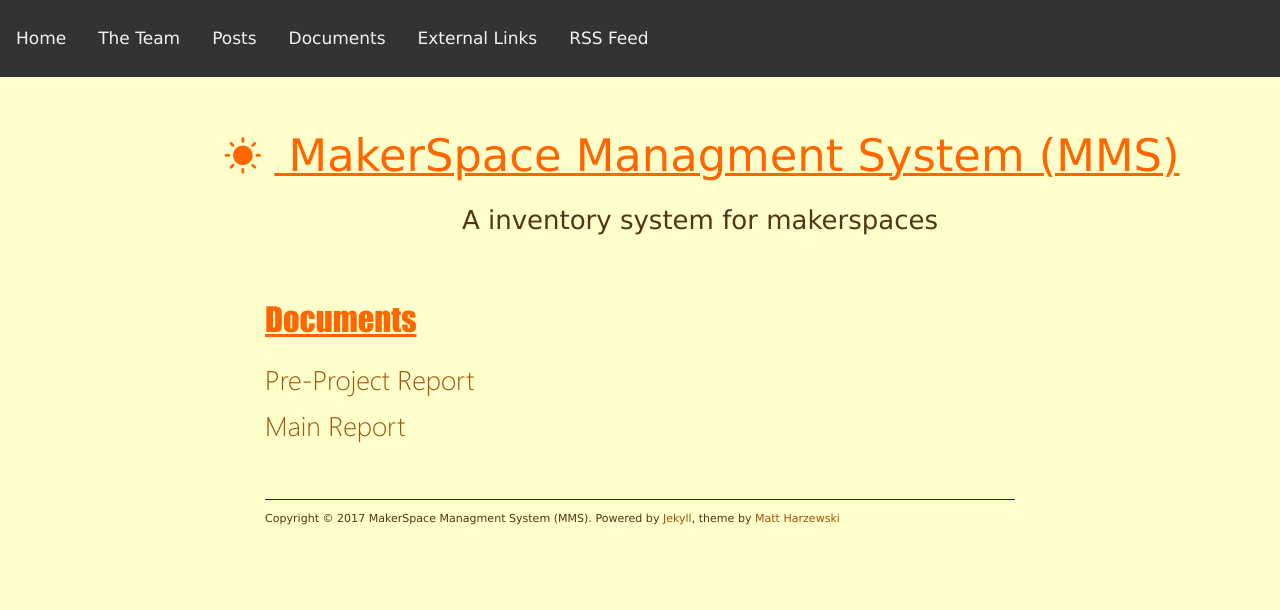
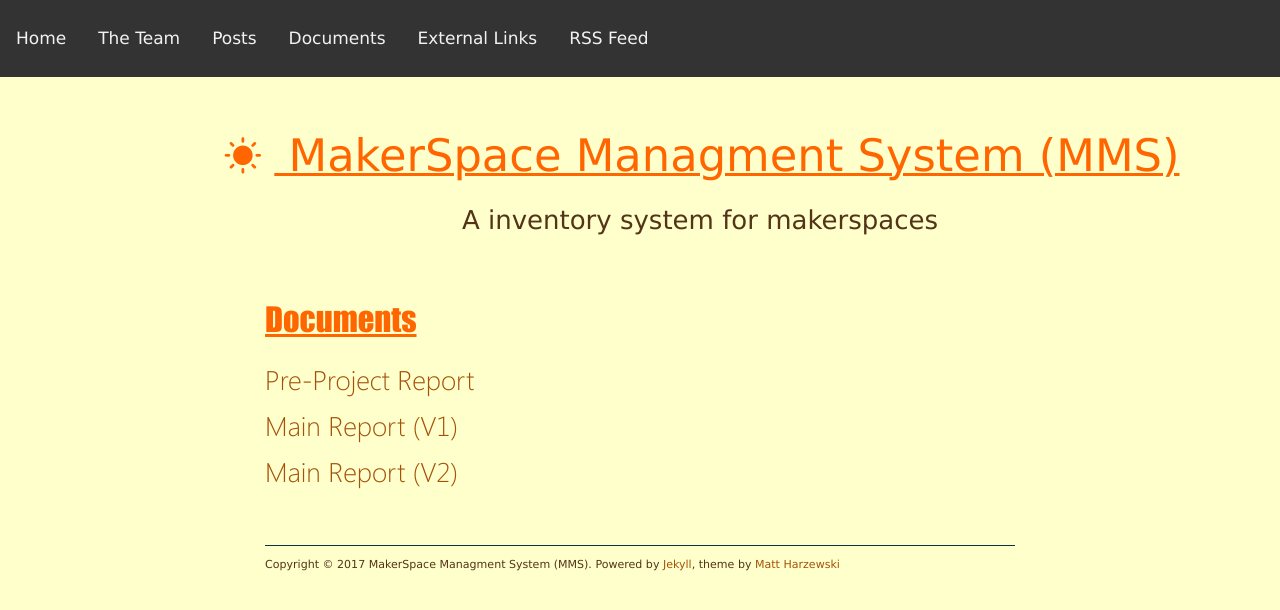
Before and after one commit to MakerManagement/MakerManagement.github.io, a Jekyll site: the page built from documents/index.html, in a window 1280 px wide. Shown: the top 610 px of the page. Built offline with Jekyll 4.4.1, drawn with Linux system fonts in a browser that asks for light colours; nearby versions of some CDN libraries.

Commit message:
Added version 2 of main document

```diff
--- a/documents/index.html
+++ b/documents/index.html
@@ -7,5 +7,6 @@
 
 <div id="documents-content">
     <p><a href="../files/pre-report.pdf">Pre-Project Report</a></p>
-	<p><a href="../files/BO17-G14-maindocument.pdf">Main Report</a></p>
+	<p><a href="../files/BO17-G14-maindocument.pdf">Main Report (V1)</a></p>
+	<p><a href="../files/BO17-G14-Maindocument-v2.pdf">Main Report (V2)</a></p>
 </div>
```
Also changed, not shown: 1 other file.
